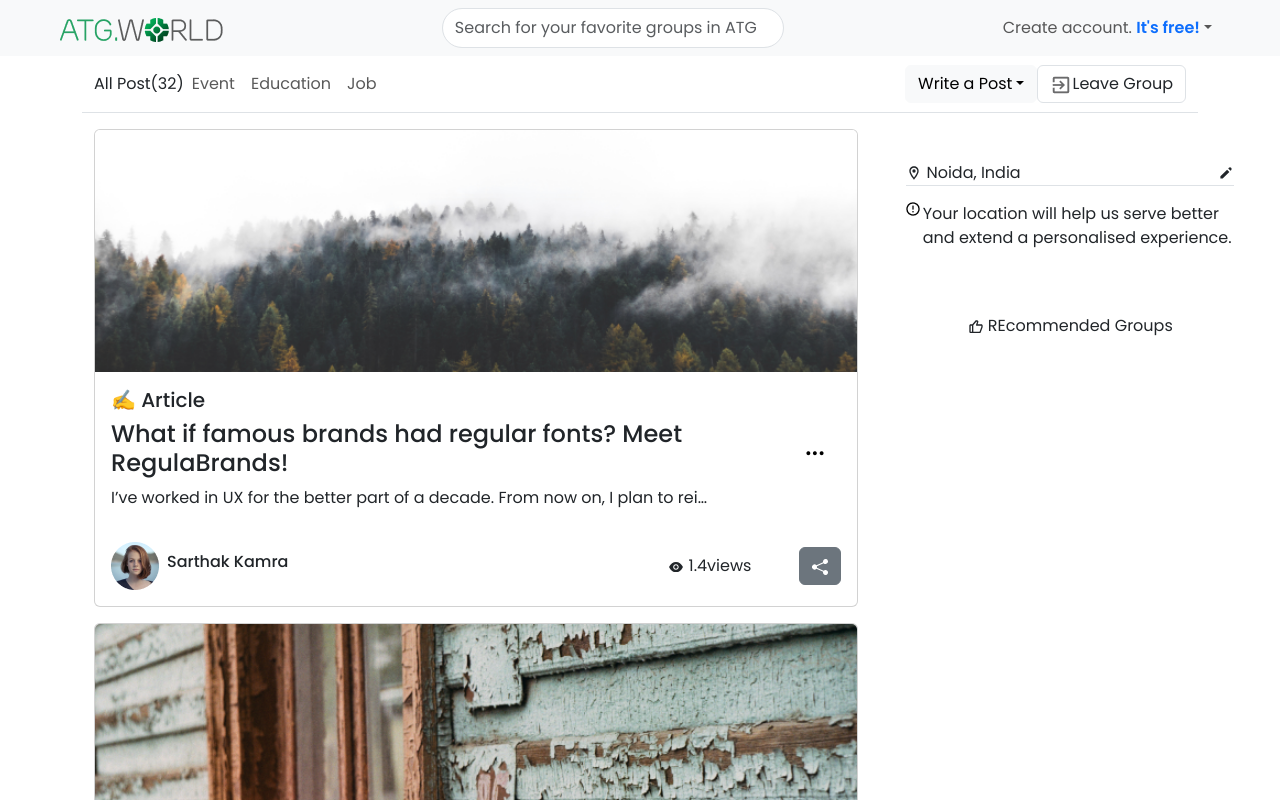
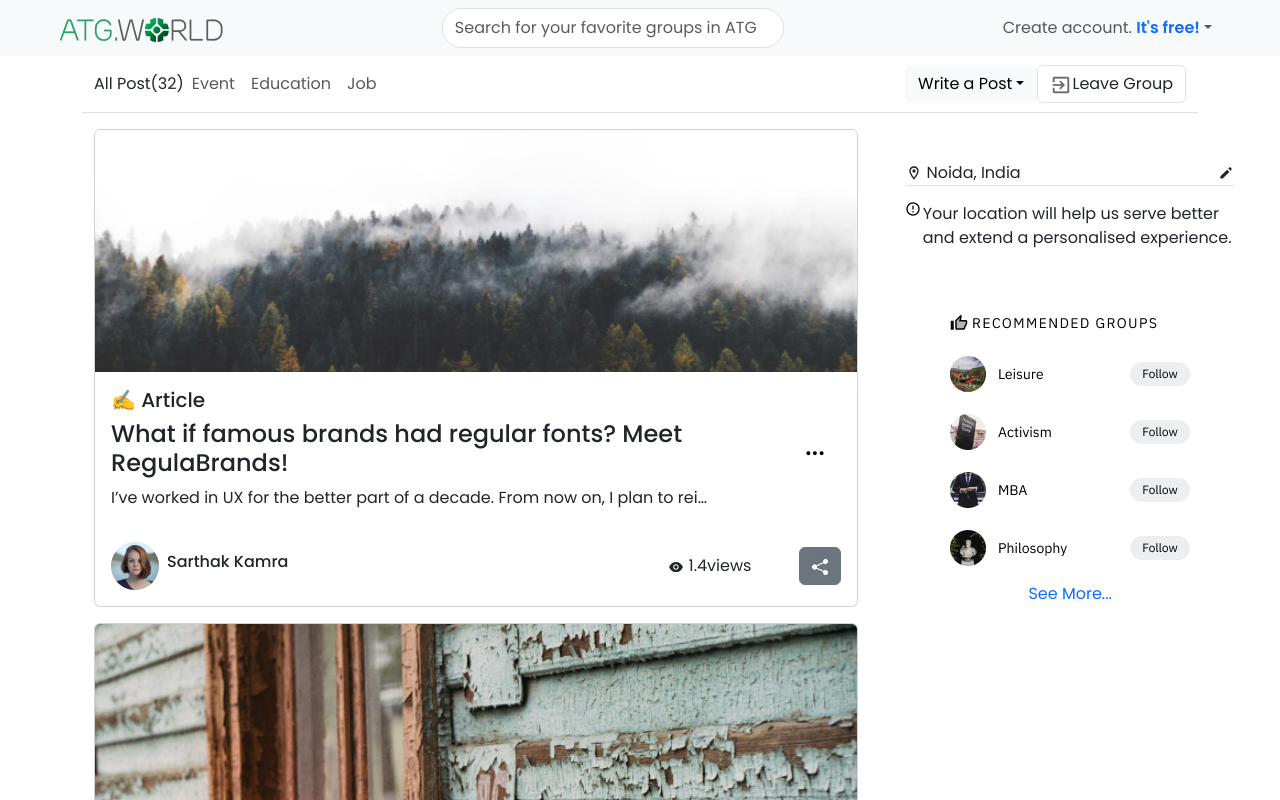
Before and after one commit to mrkamin/banao-social-media, a React (Create React App) app: page /signin in a window 1280 px wide. Shown: the top 800 px of the page. Built offline with nearby package versions, Linux system fonts and the light colour scheme.

Commit message:
add the sidbar

```diff
--- a/src/components/Popup.js
+++ b/src/components/Popup.js
@@ -88,7 +88,7 @@ const Popup = () => {
                         Create new free!
                       </span>
                     </p>
-                    <img src={IMG} alt="photosignin" />
+                    <img src={IMG} className="popupphoto" alt="photosignin" />
                   </div>
                 </div>
               </div>
@@ -175,7 +175,7 @@ const Popup = () => {
                       Already have an account?{" "}
                       <span className="text-primary fw-bold">Sign In</span>
                     </p>
-                    <img src={IMG} alt="photosinup" />
+                    <img src={IMG} className="popupphoto" alt="photosinup" />
                     <p>
                       By signing up, you agree to our Terms & conditions,
                       Privacy policy
--- a/src/components/Sidebar.js
+++ b/src/components/Sidebar.js
@@ -3,6 +3,7 @@ import { MdOutlineLocationOn } from "react-icons/md";
 import { HiPencil } from "react-icons/hi";
 import vector from "./assets/Vector.png";
 import {BiLike} from 'react-icons/bi'
+import IMG from './assets/Group 65.png';
 
 const Sidebar = () => {
     return (
@@ -21,8 +22,8 @@ const Sidebar = () => {
             experience.
           </div>
         </div>
-        <div className="mt-5"><BiLike /> REcommended Groups</div>
-        <div></div>
+        <div className="mt-5"><img src={IMG} alt="phot group" /></div>
+        <div className="text-primary">See More...</div>
       </div>
     )
 }
--- a/src/index.css
+++ b/src/index.css
@@ -114,4 +114,11 @@ color: #008A45;
   padding: 10px;
   height: 60vh;
  }
+ .popup-grid{
+  display: grid;
+  grid-template-columns: 100%;
 }
+ .popupphoto {
+  display: none;
+ }
+}
```
Also changed, not shown: src/components/assets/Group 65.png (added).
